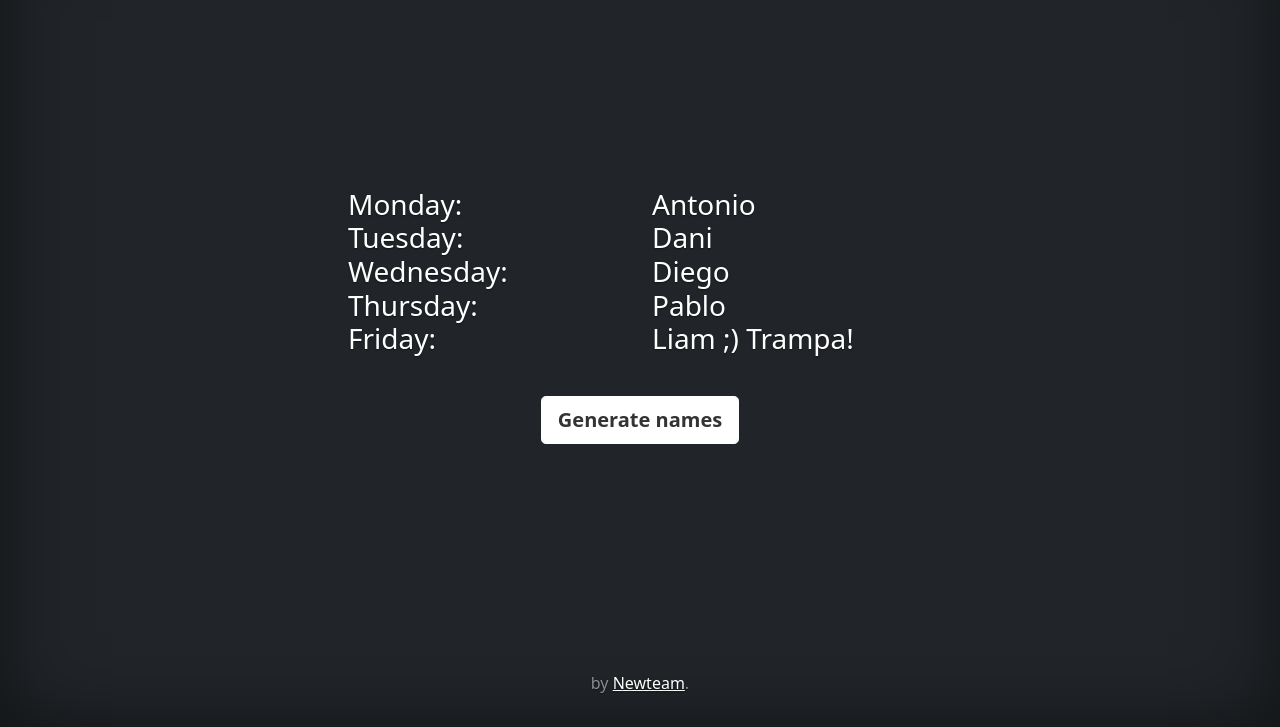
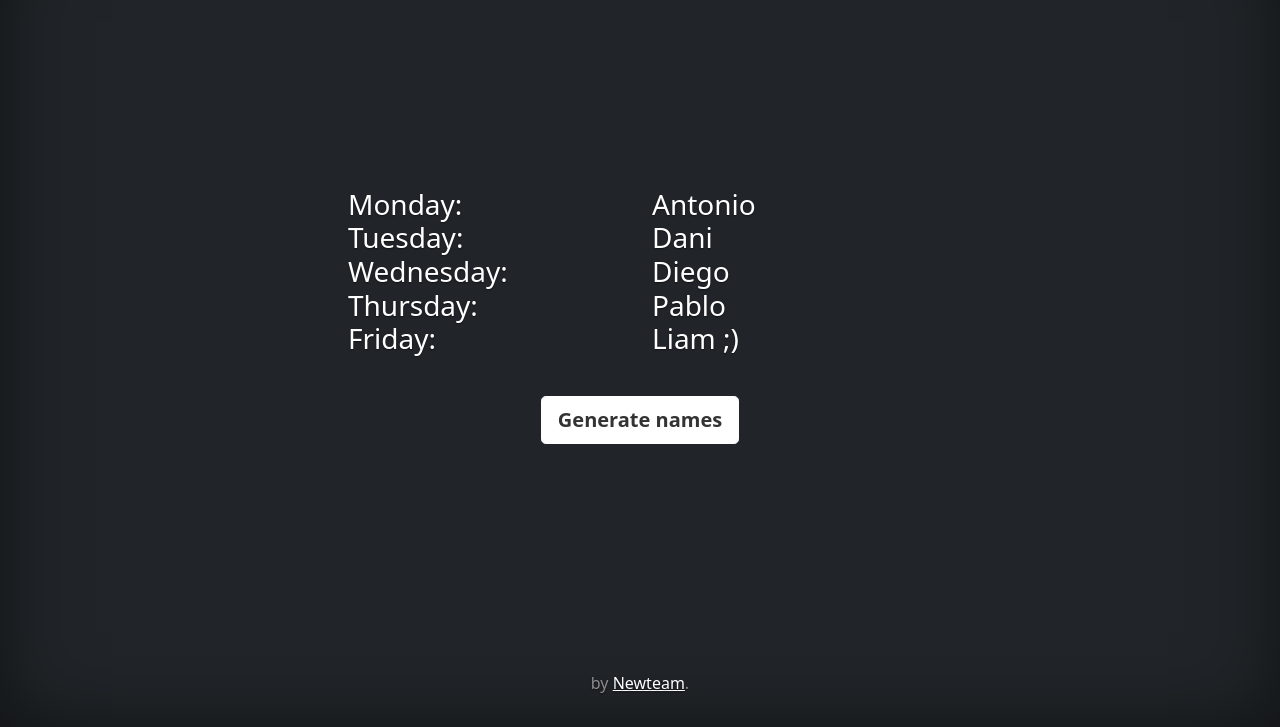
Before and after one commit to liamlgalvin/name-generator, a plain HTML site: page index.html in a window 1280 px wide. Both pictures are taken after a click on the link "Generate names". Shown: the part 73-800 px from the top of the page. Drawn offline with Linux system fonts and the light colour scheme.

Commit message:
Update index.html

```diff
--- a/index.html
+++ b/index.html
@@ -111,7 +111,7 @@ function pickNameOutOfHat(names) {
 function generateNames(){
   days.forEach(function (day, index) {
       person = pickNameOutOfHat(names)
-      person = person == "Liam" && day == "Friday" ? person + " ;) Trampa!": person
+      person = person == "Liam" && day == "Friday" ? person + " ;)": person
       updateElement(day, person)
     });
     names = ['Antonio', 'Dani', 'Pablo', 'Diego', 'Liam']
```
